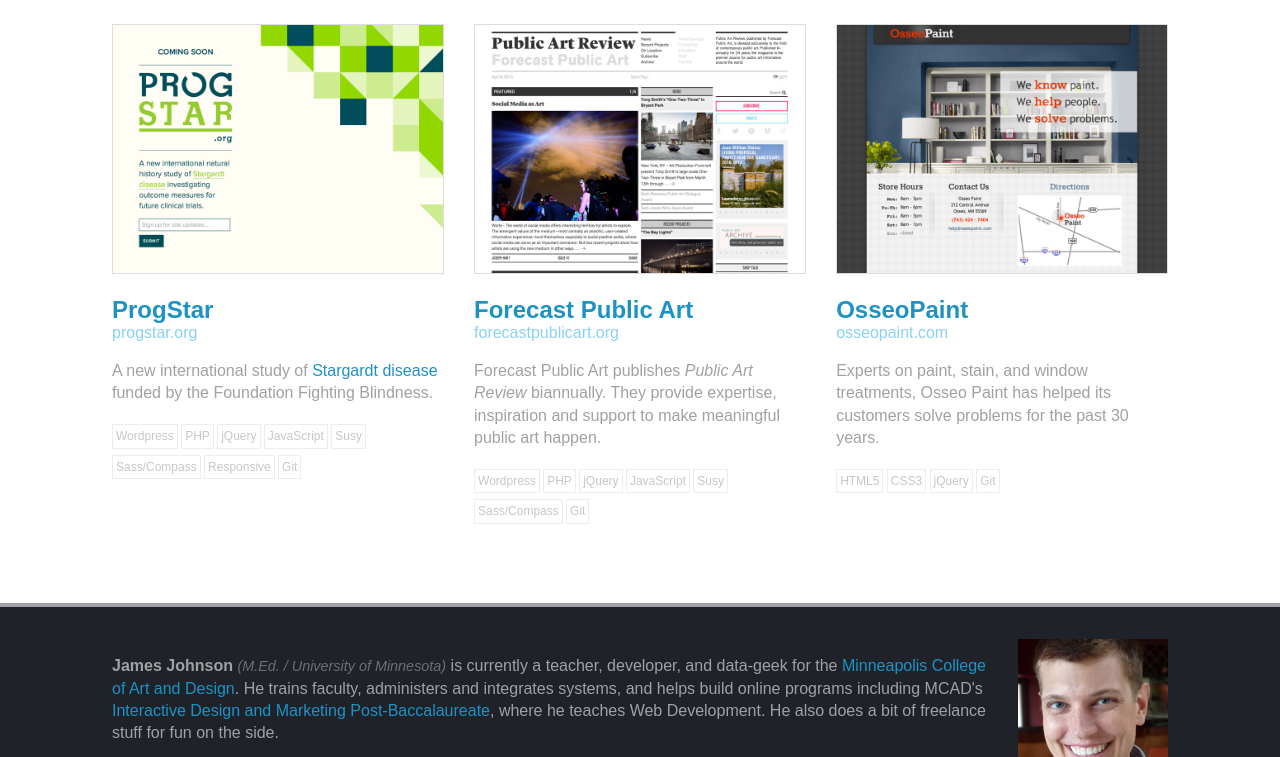
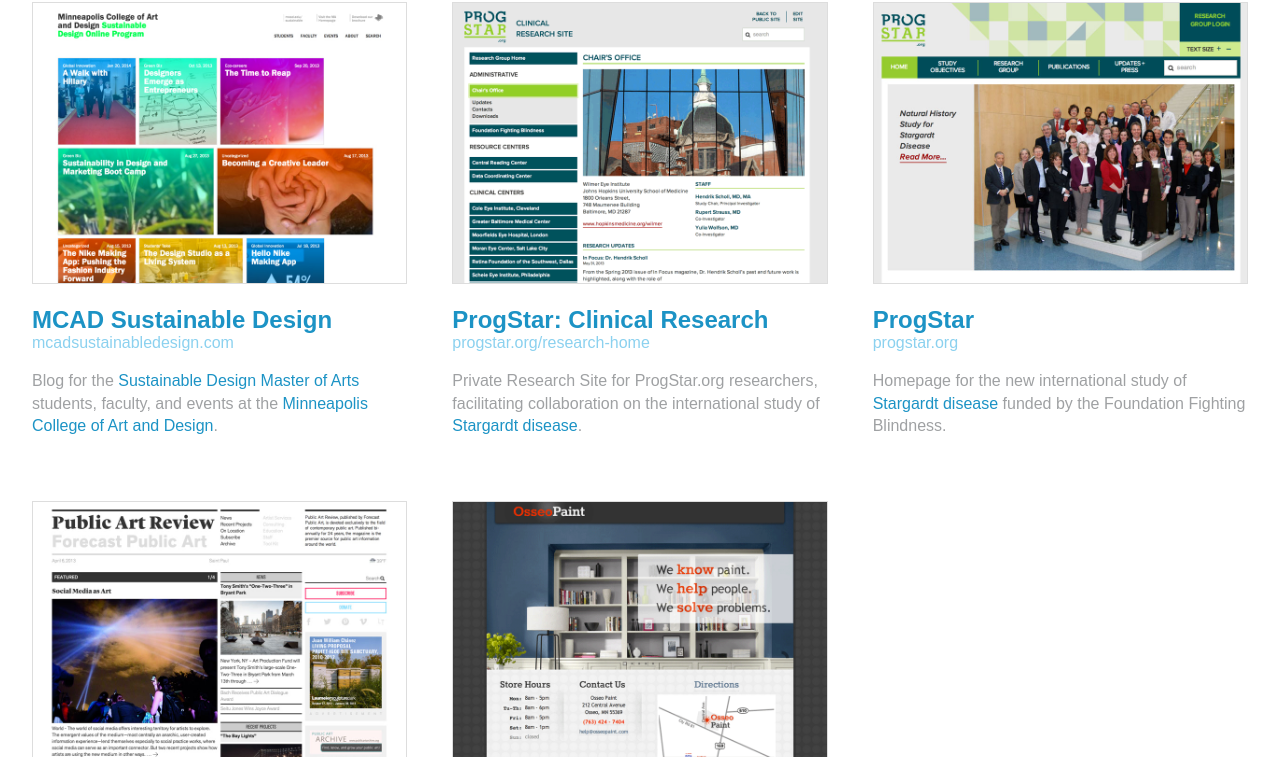
Before and after one commit to geekydatamonkey/geekydatamonkey.github.io, a plain HTML site: page index.html in a window 1280 px wide. Shown: the part 277-1034 px from the top of the page. Drawn offline with Linux system fonts and the light colour scheme.

Commit message:
Added new projects. Made responseive.

```diff
--- a/index.html
+++ b/index.html
@@ -22,7 +22,7 @@
     <div class="page-header-wrap">
       <header class="page-header">
         <h1>James Johnson</h1>
-        <h2>Teacher, Developer, Pizza Eater</h2>
+        <p class="subtitle">Teacher, Developer, Pizza Eater</p>
       </header> <!-- end .page-header -->
     </div>
     <main>
@@ -30,19 +30,20 @@
         <h3 class="section-subheading">
           Web Development</h3>
         <h2 class="section-heading">Latest Projects</h2>
+
         <ul class="grid-list">
           <li>
-            <img src="img/thumb-progstar-800x600.png"
-              alt="ProgStar: A new international natural history study of Stargardt disease">
+            <a href="http://mcadsustainabledesign.com"><img src="img/thumb-mcadsdo-800x600.jpg"
+              alt="MCAD Sustainable Design Blog"></a>
             <h3>
-              <a href="http://progstar.org">ProgStar</a>
+              <a href="http://mcadsustainabledesign.com">MCAD Sustainable Design</a>
             </h3>
             <cite class="site-url">
-              <a href="http://progstar.org">
-                progstar.org
+              <a href="http://mcadsustainabledesign.com">
+                mcadsustainabledesign.com
               </a>
             </cite>
-            <p>A new international study of <a href="http://en.wikipedia.org/wiki/Stargardt_disease">Stargardt disease</a> funded by the Foundation Fighting Blindness.</p>
+            <p>Blog for the <a href="http://mcad.edu/sustainable">Sustainable Design Master of Arts</a> students, faculty, and events at the <a href="http://mcad.edu">Minneapolis College of Art and Design</a>.</p>
 
             <ul class="tag-list">
               <li>Wordpress</li>
@@ -56,7 +57,55 @@
             </ul>
           </li>
           <li>
-            <img src="img/thumb-par-800x600.jpg" alt="Screenshot of Forecast Public Art / Public Art Review">
+            <a href="http://progstar.org/research-home"><img src="img/thumb-progstarInt-800x600.png"
+              alt="ProgStar Research Site"></a>
+            <h3>
+              <a href="http://progstar.org/research-home">ProgStar: Clinical Research</a>
+            </h3>
+            <cite class="site-url">
+              <a href="http://progstar.org/research-home">
+                progstar.org/research-home
+              </a>
+            </cite>
+            <p>Private Research Site for ProgStar.org researchers, facilitating collaboration on the international study of <a href="http://en.wikipedia.org/wiki/Stargardt_disease">Stargardt disease</a>.</p>
+
+            <ul class="tag-list">
+              <li>Wordpress</li>
+              <li>PHP</li>
+              <li>jQuery</li>
+              <li>JavaScript</li>
+              <li>Susy</li>
+              <li>Sass/Compass</li>
+              <li>Responsive</li>
+              <li>Git</li>
+            </ul>
+          </li>
+          <li>
+            <a href="http://progstar.org"><img src="img/thumb-progstarExt-800x600.jpg"
+              alt="ProgStar: A new international natural history study of Stargardt disease"></a>
+            <h3>
+              <a href="http://progstar.org">ProgStar</a>
+            </h3>
+            <cite class="site-url">
+              <a href="http://progstar.org">
+                progstar.org
+              </a>
+            </cite>
+            <p>Homepage for the new international study of <a href="http://en.wikipedia.org/wiki/Stargardt_disease">Stargardt disease</a> funded by the Foundation Fighting Blindness.</p>
+
+            <ul class="tag-list">
+              <li>Wordpress</li>
+              <li>PHP</li>
+              <li>jQuery</li>
+              <li>JavaScript</li>
+              <li>Susy</li>
+              <li>Sass/Compass</li>
+              <li>Responsive</li>
+              <li>Git</li>
+            </ul>
+          </li>
+          <li>
+            <a href="http://forecastpublicart.org"><img src="img/thumb-par-800x600.jpg" alt="Screenshot of Forecast Public Art / Public Art Review"></a>
             <h3>
               <a href="http://forecastpublicart.org">
                 Forecast Public Art</a>
@@ -78,7 +127,7 @@
             </ul>
           </li>
           <li>
-            <img src="img/thumb-osseopaint-800x600.png" alt="Screenshot of Osseo Paint and Wallpaper">
+            <a href="http://osseopaint.com"><img src="img/thumb-osseopaint-800x600.png" alt="Screenshot of Osseo Paint and Wallpaper"></a>
             <h3>
               <a href="http://osseopaint.com">
                 OsseoPaint</a>
--- a/sass/main.scss
+++ b/sass/main.scss
@@ -18,6 +18,7 @@
 ////////////////////////////
 // Project Styles
 @import "partials/variables";
+@import "partials/mixins";
 @import "partials/global";
 @import "partials/layout";
 @import "partials/grid-list";
--- a/sass/partials/_grid-list.scss
+++ b/sass/partials/_grid-list.scss
@@ -1,17 +1,28 @@
 $items-per-row: 3;
 
-.grid-item {
+%grid-item {
   @include pie-clearfix;
-  @include span-columns($total-columns/($items-per-row));
-  @include nth-omega($items-per-row + 'n' );
-  margin-bottom: 1em;
+  // @include span-columns($total-columns/($items-per-row));
+  // @include nth-omega($items-per-row + 'n' );
+  @include isolate-grid(1/3 * $total-columns);
+  @include breakpoint('tablet') {
+    @include isolate-grid(1/2 * $total-columns);
+  }
+  @include breakpoint('mobile') {
+     @include isolate-grid(1 * $total-columns);
+  }
+  margin-bottom: 3em;
   h1, h2, h3, h4, h5, h6 {
     font-family: $body-font-stack;
     margin: 1em 0 0 0;
     font-size: 1.5em;
+    @include breakpoint('mobile-tablet') {
+      font-size: 1.25em;
+    }
     line-height: 1;
   }
   img {
+    display: block;
     width: 100%;
     border: 1px solid #ddd;
   }
@@ -42,6 +53,6 @@
   @include pie-clearfix;
   padding: 0;
   &> li {
-    @extend .grid-item;
+    @extend %grid-item;
   }
 }
--- a/sass/partials/_layout.scss
+++ b/sass/partials/_layout.scss
@@ -5,8 +5,8 @@
 
 $total-columns  : 12;  // a 12-column grid
 $column-width   : 4em; // each column is 4em wide
-$gutter-width   : 2em; // 1em gutters between columns
-$grid-padding   : $gutter-width; // grid-padding equal to gutters
+$gutter-width   : 3em; // 1em gutters between columns
+$grid-padding   : 1em; // grid-padding equal to gutters
 
 body {
 }
--- /dev/null
+++ b/sass/partials/_mixins.scss
@@ -0,0 +1,21 @@
+@mixin breakpoint($point,$max: 0) {
+  @if $point == desktop {
+    @media (min-width: $desktop-begin) { @content; }
+  }
+  @else if $point == tablet {
+    @media (min-width: $tablet-begin) and (max-width: $tablet-end) { @content; }
+  }
+  @else if $point == mobile {
+    @media (max-width: $mobile-end)  { @content; }
+  }
+  @else if $point == tablet-desktop {
+    @media (min-width: $tablet-begin)  { @content; }
+  }
+  @else if $point == mobile-tablet {
+    @media (max-width: $tablet-end)  { @content; }
+  }
+  // if not a keyword $point is the minpoint and $max is a range
+  @else {
+    @media (min-width: $point) and (max-width: $max) {@content;}
+  }
+}
--- a/sass/partials/_page-header.scss
+++ b/sass/partials/_page-header.scss
@@ -2,18 +2,37 @@
   color: $white;
   $header-cols: 2;
   h1 {
+    @include pie-clearfix;
     @include span-columns($total-columns/$header-cols);
     font-family: $body-font-stack;
-    font-size: 2em;
+    font-size: 3em;
+    @include breakpoint('mobile-tablet'){
+      font-size: 1.5em;
+      @include reset-columns;
+    }
     margin: 0;
+    line-height: 1;
   }
-  h2 {
+  .subtitle {
+    @include pie-clearfix;
     @include span-columns($total-columns/$header-cols omega);
     margin: 0.5em 0 0 0;
-    font-size: 1.25em;
+    @include breakpoint('mobile-tablet'){
+      margin: 0;
+    }
+    font-size: 1.5em;
+    @include breakpoint('mobile-tablet'){
+      font-size: 1em;
+    }
     text-align: right;
-    //font-family: $condensed-font-stack;
+    font-family: $condensed-font-stack;
     font-weight: normal;
+    color: #999;
+    @include breakpoint('mobile-tablet') {
+      clear:both;
+      @include reset-columns;
+      text-align: left;
+    }
   }
 }
 .page-header-wrap {
--- a/sass/partials/_page-section.scss
+++ b/sass/partials/_page-section.scss
@@ -1,6 +1,9 @@
 .page-section {
-  $section-heading-size: 4em;
+  $section-heading-size: 3em;
   padding-top: 4em;
+  @include breakpoint('mobile-tablet') {
+    padding-top: 2em;
+  }
   .section-subheading,
   .section-heading {
     margin: 0;
@@ -11,6 +14,9 @@
     //font-weight: normal;
     font-family: $condensed-font-stack;
     font-size: 1.25em;
+    @include breakpoint('mobile-tablet'){
+      font-size: 1em;
+    }
     color: lighten($color-heading, 30%);
   }
   .section-heading {
@@ -18,6 +24,9 @@
     margin-bottom: 0.5em;
     font-family: $body-font-stack;
     font-size: $section-heading-size;
+    @include breakpoint('mobile-tablet') {
+      font-size: 1.5em;
+    }
     color: $color-heading;
     margin-left: -2px; // weird space with font
   }
--- a/sass/partials/_tag-list.scss
+++ b/sass/partials/_tag-list.scss
@@ -1,4 +1,5 @@
 .tag-list {
+  display: none;
   padding: 0;
   font-size: 0.75em;
   color: lighten($color-text, 15%);
--- a/sass/partials/_variables.scss
+++ b/sass/partials/_variables.scss
@@ -25,3 +25,25 @@
 // Font Stacks
 $condensed-font-stack: "proxima-nova-alt-ext-cond",sans-serif;
 $body-font-stack: "proxima-nova-alt", sans-serif;
+
+// Helper
+@function px2em($value)  {
+  $value: $value / $base-font-size * 1em;
+  @if ($value == 0em) {
+    $value: 0; // Turn 0em into 0
+  }
+  @return $value;
+}
+@function px2rem($value)  {
+  $value: $value / $base-font-size * 1rem;
+  @if ($value == 0em) {
+    $value: 0; // Turn 0em into 0
+  }
+  @return $value;
+}
+
+// Breakpoints
+$mobile-end: px2em(545px);
+$tablet-begin: px2em(546px) !default;
+$tablet-end:  px2em(800px) !default;
+$desktop-begin: px2em(801px) !default;
```
Also changed, not shown: css/main.css, img/thumb-mcadsdo-800x600.jpg (added), img/thumb-progstarExt-800x600.jpg (added), img/thumb-progstarInt-800x600.png (added).
